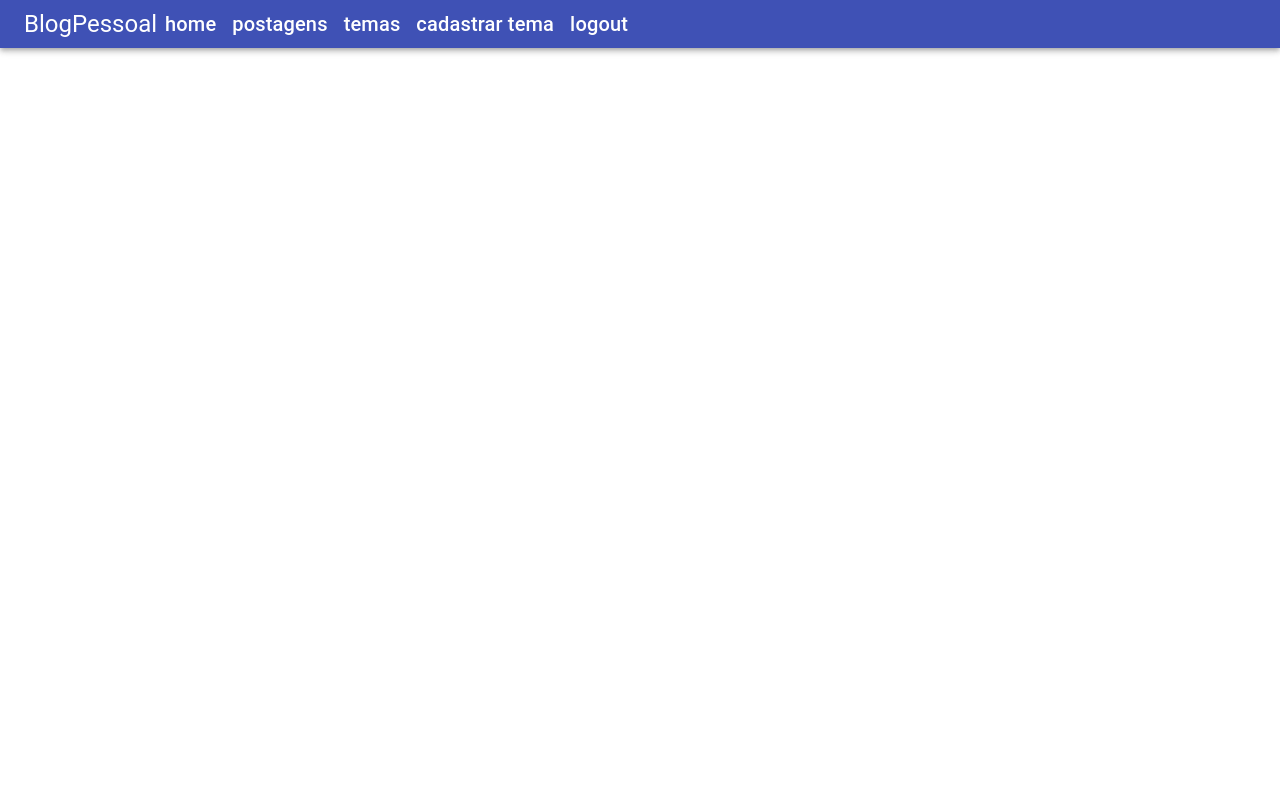
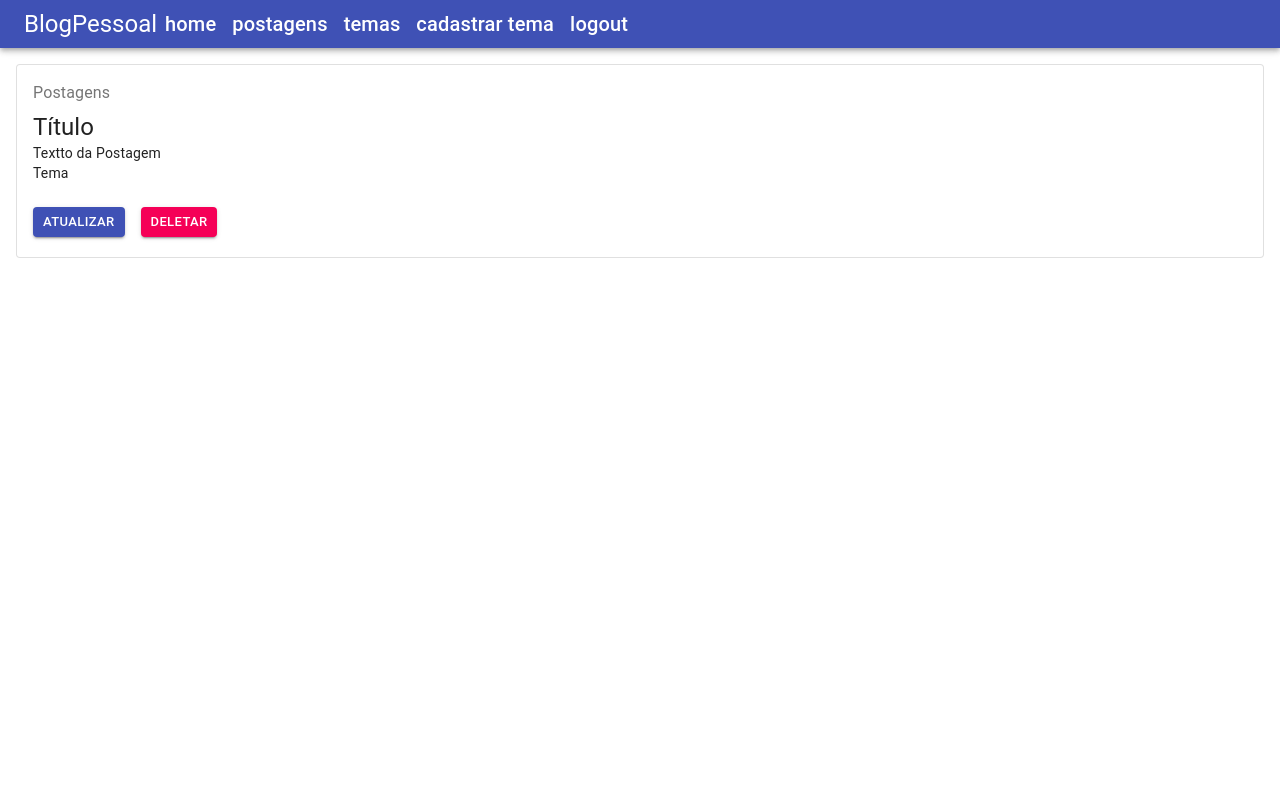
Before and after one commit to WellingtonQuadros91/blogPessoalReact, a React (Create React App) app: page /posts in a window 1280 px wide. Shown: the top 800 px of the page. Built offline with nearby package versions, Linux system fonts and the light colour scheme.

Commit message:
Adiocionando atividade React 6

```diff
--- a/src/App.tsx
+++ b/src/App.tsx
@@ -5,7 +5,11 @@
 import CadastroUsuario from './paginas/cadastroUsuario/CadastroUsuario';
 import Home from "./paginas/home/Home";
 import Login from "./paginas/login/Login";
+import ListaTema from './components/temas/listatema/ListaTema';
+import ListaPostagem from './components/postagens/listapostagem/ListaPostagem';
 import './App.css';
+
+
 
 
 function App() {
@@ -18,6 +22,8 @@
           <Route path="/login" element={<Login />} />
           <Route path="/home" element={<Home />} />
           <Route path="/cadastrousuario" element={<CadastroUsuario />} />
+          <Route path="/temas" element={<ListaTema />} />
+          <Route path="/posts" element={<ListaPostagem />} />
 
         </Routes>
       </div>
--- /dev/null
+++ b/src/components/postagens/listapostagem/ListaPostagem.css
@@ -0,0 +1,3 @@
+.text-decorator-none {
+  text-decoration: none;
+}
--- /dev/null
+++ b/src/components/postagens/listapostagem/ListaPostagem.tsx
@@ -0,0 +1,52 @@
+import React from "react";
+import { Link } from "react-router-dom";
+import { Card, CardActions, CardContent, Button, Typography } from "@material-ui/core";
+import { Box } from "@mui/material";
+import "./ListaPostagem.css";
+
+function ListaPostagem() {
+
+  return (
+    <>
+      <Box m={2}>
+        <Card variant="outlined">
+          <CardContent>
+            <Typography color="textSecondary" gutterBottom>
+              Postagens
+            </Typography>
+            <Typography variant="h5" component="h2">
+              Título
+            </Typography>
+            <Typography variant="body2" component="p">
+              Textto da Postagem
+            </Typography>
+            <Typography variant="body2" component="p">
+              Tema
+            </Typography>
+          </CardContent>
+          <CardActions>
+            <Box display="flex" justifyContent="center" mb={1.5}>
+
+              <Link to="" className="text-decorator-none">
+                <Box mx={1}>
+                  <Button variant="contained" className="marginLeft" size="small" color="primary">
+                    atualizar
+                  </Button>
+                </Box>
+              </Link>
+              <Link to="" className="text-decorator-none">
+                <Box mx={1}>
+                  <Button variant="contained" size="small" color="secondary">
+                    deletar
+                  </Button>
+                </Box>
+              </Link>
+            </Box>
+          </CardActions>
+        </Card>
+      </Box>
+    </>
+  )
+}
+
+export default ListaPostagem;
--- /dev/null
+++ b/src/components/postagens/tabpostagem/TabPostagem.css
@@ -0,0 +1,3 @@
+.titulo{
+  font-weight: bold;
+}
--- /dev/null
+++ b/src/components/postagens/tabpostagem/TabPostagem.tsx
@@ -0,0 +1,36 @@
+import React, { useState } from "react";
+import { AppBar, Tab, Tabs, Typography} from "@material-ui/core"
+import { TabContext, TabPanel } from "@material-ui/lab";
+import ListaPostagem from "../listapostagem/ListaPostagem";
+import { Box } from "@mui/material";
+import "./TabPostagem.css";
+
+function TabPostagem() {
+  const [value, setValue] = useState("1");
+  function handleChange(event: React.ChangeEvent<{}>, newValue: string) {
+    setValue(newValue);
+  }
+  return (
+    <>
+      <TabContext value={value}>
+        <AppBar position="static">
+          <Tabs centered indicatorColor="secondary" onChange={handleChange}>
+            <Tab label="Todas as postagens" value="1" />
+            <Tab label="Sobre-nós" value="2" />
+          </Tabs>
+        </AppBar>
+        <TabPanel value="1" >
+          <Box display="flex" flexWrap="wrap" justifyContent="center">
+            <ListaPostagem />
+          </Box>
+        </TabPanel>
+        <TabPanel value="2">
+        <Typography variant="h5" gutterBottom color="textPrimary" component="h5" align="center" className="titulo">Sobre-nós</Typography>
+          <Typography variant="body1" gutterBottom color="textPrimary" align="justify">Lorem ipsum, dolor sit amet consectetur adipisicing elit. Dignissimos ut eveniet natus totam et, voluptate dicta tempore alias, odio nobis non eius cupiditate minima inventore pariatur! Ipsum itaque consectetur voluptatibus. Lorem ipsum dolor sit amet consectetur adipisicing elit. Quo velit consequuntur suscipit fugiat, nam quis quod quaerat veritatis et, vel ratione beatae, facere neque! Quo animi porro voluptate saepe deleniti? Lorem ipsum dolor sit amet consectetur adipisicing elit. Inventore adipisci, officia aut quidem dolorum deserunt iure dolorem doloribus velit nobis quas consequatur at ullam odit, nesciunt est nulla nihil excepturi!</Typography>
+        </TabPanel>
+      </TabContext>
+    </>
+  );
+}
+
+export default TabPostagem;
--- /dev/null
+++ b/src/components/temas/listatema/ListaTema.css
@@ -0,0 +1,3 @@
+.text-decorator-none {
+  text-decoration: none;
+}
--- /dev/null
+++ b/src/components/temas/listatema/ListaTema.tsx
@@ -0,0 +1,45 @@
+import React from "react";
+import { Link } from "react-router-dom"
+import { Card, CardActions, CardContent, Button, Typography } from "@material-ui/core";
+import { Box } from "@mui/material";
+import "./ListaTema.css";
+
+function ListaTema() {
+  return (
+    <>
+      <Box m={2}>
+        <Card variant="outlined">
+          <CardContent>
+            <Typography color="textSecondary" gutterBottom>
+              Tema
+            </Typography>
+            <Typography variant="h5" component="h2">
+              Minha descrição
+            </Typography>
+          </CardContent>
+          <CardActions>
+            <Box display="flex" justifyContent="center" mb={1.5}>
+
+              <Link to="" className="text-decorator-none">
+                <Box mx={1}>
+                  <Button variant="contained" className="marginLeft" size="small" color="primary">
+                    atualizar
+                  </Button>
+                </Box>
+              </Link>
+              <Link to="" className="text-decorator-none">
+                <Box mx={1}>
+                  <Button variant="contained" size="small" color="secondary">
+                    deletar
+                  </Button>
+                </Box>
+              </Link>
+            </Box>
+          </CardActions>
+        </Card>
+      </Box>
+    </>
+  );
+}
+
+export default ListaTema;
--- a/src/paginas/cadastroUsuario/CadastroUsuario.tsx
+++ b/src/paginas/cadastroUsuario/CadastroUsuario.tsx
@@ -1,23 +1,23 @@
-import React, {useState, useEffect, ChangeEvent} from "react";
-import { useNavigate} from "react-router-dom";
+import React, { useState, useEffect, ChangeEvent } from "react";
+import { useNavigate } from "react-router-dom";
 import User from "../../models/User";
 import { cadastroUsuario } from "../../services/Service";
 import { Grid, Typography, TextField, Button } from "@material-ui/core";
-import {Box} from "@mui/material";
-import {Link} from "react-router-dom";
+import { Box } from "@mui/material";
+import { Link } from "react-router-dom";
 import "./CadastroUsuario.css";
 
 function CadastroUsuario() {
 
   let navigate = useNavigate();
-  const [confirmarSenha,setConfirmarSenha] = useState<String>("")
+  const [confirmarSenha, setConfirmarSenha] = useState<String>("")
   const [user, setUser] = useState<User>(
     {
       id: 0,
       nome: '',
       usuario: '',
       senha: '',
-          foto:""
+      foto: ""
     })
 
   const [userResult, setUserResult] = useState<User>(
@@ -26,7 +26,7 @@
       nome: '',
       usuario: '',
       senha: '',
-          foto:""
+      foto: ""
     })
 
   useEffect(() => {
@@ -36,7 +36,7 @@
   }, [userResult])
 
 
-  function confirmarSenhaHandle(e: ChangeEvent<HTMLInputElement>){
+  function confirmarSenhaHandle(e: ChangeEvent<HTMLInputElement>) {
     setConfirmarSenha(e.target.value)
   }
 
@@ -51,11 +51,22 @@
   }
   async function onSubmit(e: ChangeEvent<HTMLFormElement>) {
     e.preventDefault()
-      if(confirmarSenha == user.senha){
-      cadastroUsuario(`/usuarios/cadastrar`, user, setUserResult)
-      alert('Usuario cadastrado com sucesso')
-      }else{
-          alert('Dados inconsistentes. Favor verificar as informações de cadastro.')
+    if (confirmarSenha == user.senha && user.senha.length >= 8) {
+
+      try {
+        await cadastroUsuario(`/usuarios/cadastrar`, user, setUserResult);
+        alert('Usuario cadastrado com sucesso');
+      } catch (error) {
+        console.log(`Error: ${error}`);
+
+        alert("Usuário já existente");
+      }
+
+    } else {
+      alert('Insira o minímo 8 caracteres na senha.');
+
+      setUser({ ...user, senha: "" });
+      setConfirmarSenha("");
     }
   }
 
@@ -66,10 +77,11 @@
         <Box paddingX={10}>
           <form onSubmit={onSubmit}>
             <Typography variant="h3" gutterBottom color="textPrimary" component="h3" align="center" className="texto2" >Cadastrar</Typography>
-            <TextField value={user.nome} onChange={(e: ChangeEvent<HTMLInputElement>) => updatedModel(e)} id="nome" label="nome" variant="outlined" name="nome" margin="normal" fullWidth />
-            <TextField value={user.usuario} onChange={(e: ChangeEvent<HTMLInputElement>) => updatedModel(e)} id="usuario" label="usuario" variant="outlined" name="usuario" margin="normal" fullWidth />
-            <TextField value={user.senha} onChange={(e: ChangeEvent<HTMLInputElement>) => updatedModel(e)} id="senha" label="senha" variant="outlined" name="senha" margin="normal" type="password" fullWidth />
-            <TextField value={confirmarSenha} onChange={(e: ChangeEvent<HTMLInputElement>) => confirmarSenhaHandle(e)} id="confirmarSenha" label="confirmarSenha" variant="outlined" name="confirmarSenha" margin="normal" type="password" fullWidth />
+            <TextField value={user.nome} onChange={(e: ChangeEvent<HTMLInputElement>) => updatedModel(e)} id="nome" label="nome" variant="outlined" name="nome" margin="normal" fullWidth required />
+            <TextField value={user.usuario} onChange={(e: ChangeEvent<HTMLInputElement>) => updatedModel(e)} id="usuario" label="usuario" variant="outlined" name="usuario" margin="normal" fullWidth required />
+            <TextField value={user.senha} onChange={(e: ChangeEvent<HTMLInputElement>) => updatedModel(e)} id="senha" label="senha" variant="outlined" name="senha" margin="normal" type="password" fullWidth required />
+            <TextField value={confirmarSenha} onChange={(e: ChangeEvent<HTMLInputElement>) => confirmarSenhaHandle(e)} id="confirmarSenha" label="confirmarSenha" variant="outlined" name="confirmarSenha" margin="normal" type="password" fullWidth required />
+            <TextField value={user.foto} onChange={(e: ChangeEvent<HTMLInputElement>) => updatedModel(e)} id="foto" label="foto" variant="outlined" name="foto" margin="normal" fullWidth />
             <Box marginTop={2} textAlign="center">
               <Link to="/login" className="text-decorator-none">
                 <Button variant="contained" color="secondary" className="btnCancelar">
--- a/src/paginas/home/Home.tsx
+++ b/src/paginas/home/Home.tsx
@@ -1,6 +1,7 @@
 import React from "react";
 import {Typography, Grid, Button} from "@material-ui/core";
 import {Box} from "@mui/material";
+import TabPostagem from "../../components/postagens/tabpostagem/TabPostagem"
 import "./Home.css";
 
 function Home(){
@@ -22,6 +23,7 @@
                     <img src="https://i.imgur.com/H88yIo2.png" alt="" width="500px" height="500px" />
                 </Grid>
                 <Grid xs={12} className="postagens">
+                    <TabPostagem />
                 </Grid>
             </Grid>
     </>
```
Lines whose indentation alone changed are shown as unchanged.
